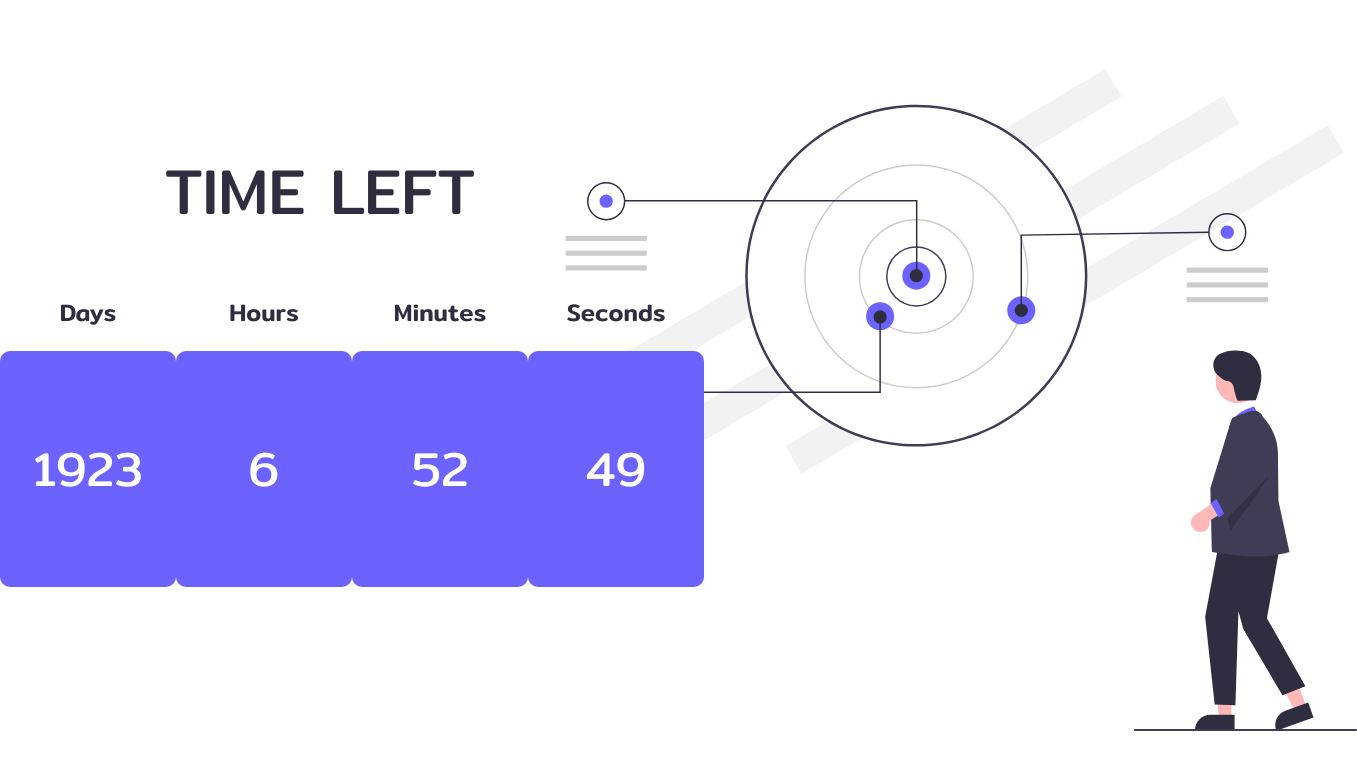
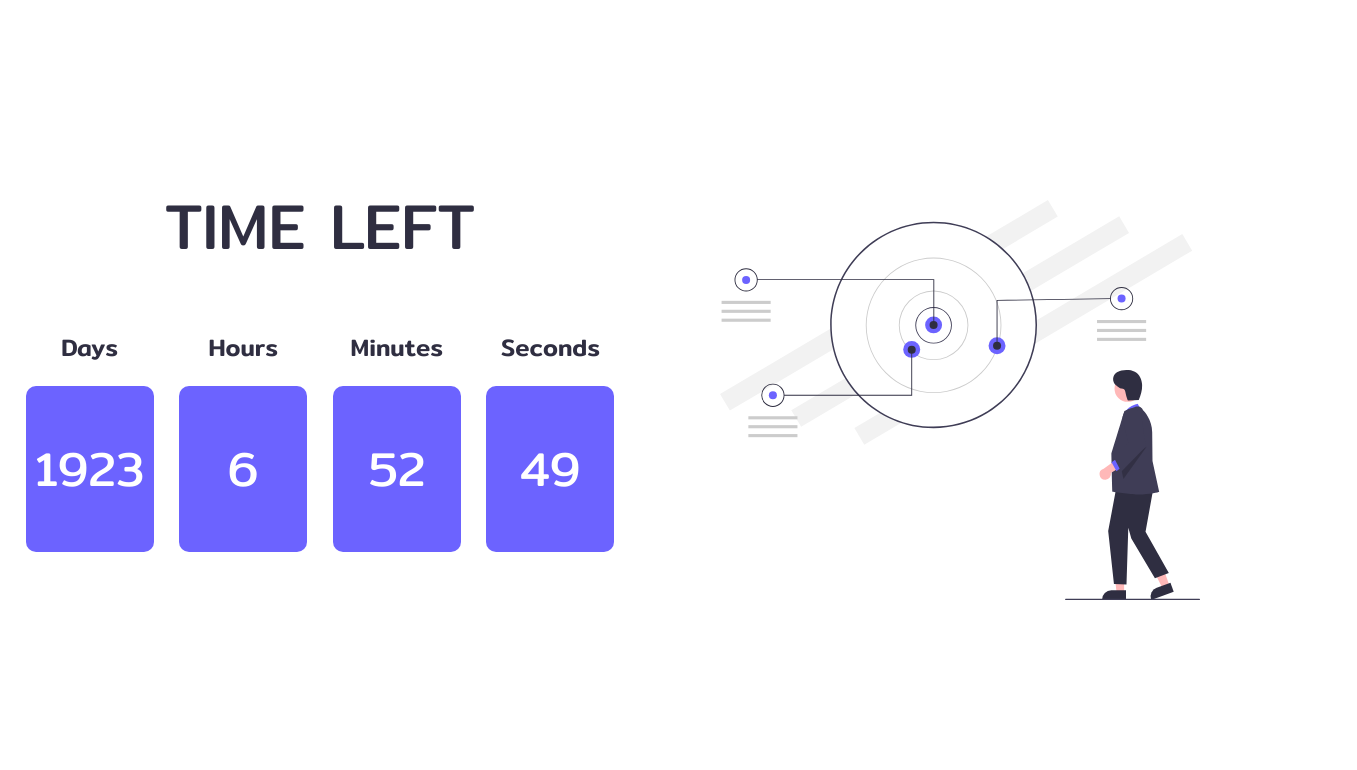
Before and after one commit to samiun06/count-down-timer, a plain HTML site: page index.html in a window 1280 px wide. Shown: the whole page, 1357 px wide, since content can reach past the window. Drawn offline with nearby package versions, Linux system fonts and the light colour scheme.

Commit message:
responsieve for laptops

```diff
--- a/index.html
+++ b/index.html
@@ -43,8 +43,8 @@
                 </div>
             </div>
         </div>
-        <div class="image-container d-flex align-items-center justify-content-center">
-            <img src="goal.svg" alt="">
+        <div class="image-container d-flex align-items-center justify-content-center col-md-6">
+            <img src="goal.svg" alt="" class="w-75">
         </div>
     </section>
     <script src="app.js"></script>
--- a/style.css
+++ b/style.css
@@ -34,8 +34,8 @@ body {
 }
 
 .time-container {
-    width: 176px;
-    height: 236px;
+    width: 10vw;
+    height: 13vw;
     background: #6C63FF;
     border-radius: 10px;
     color: #FFF;
```
